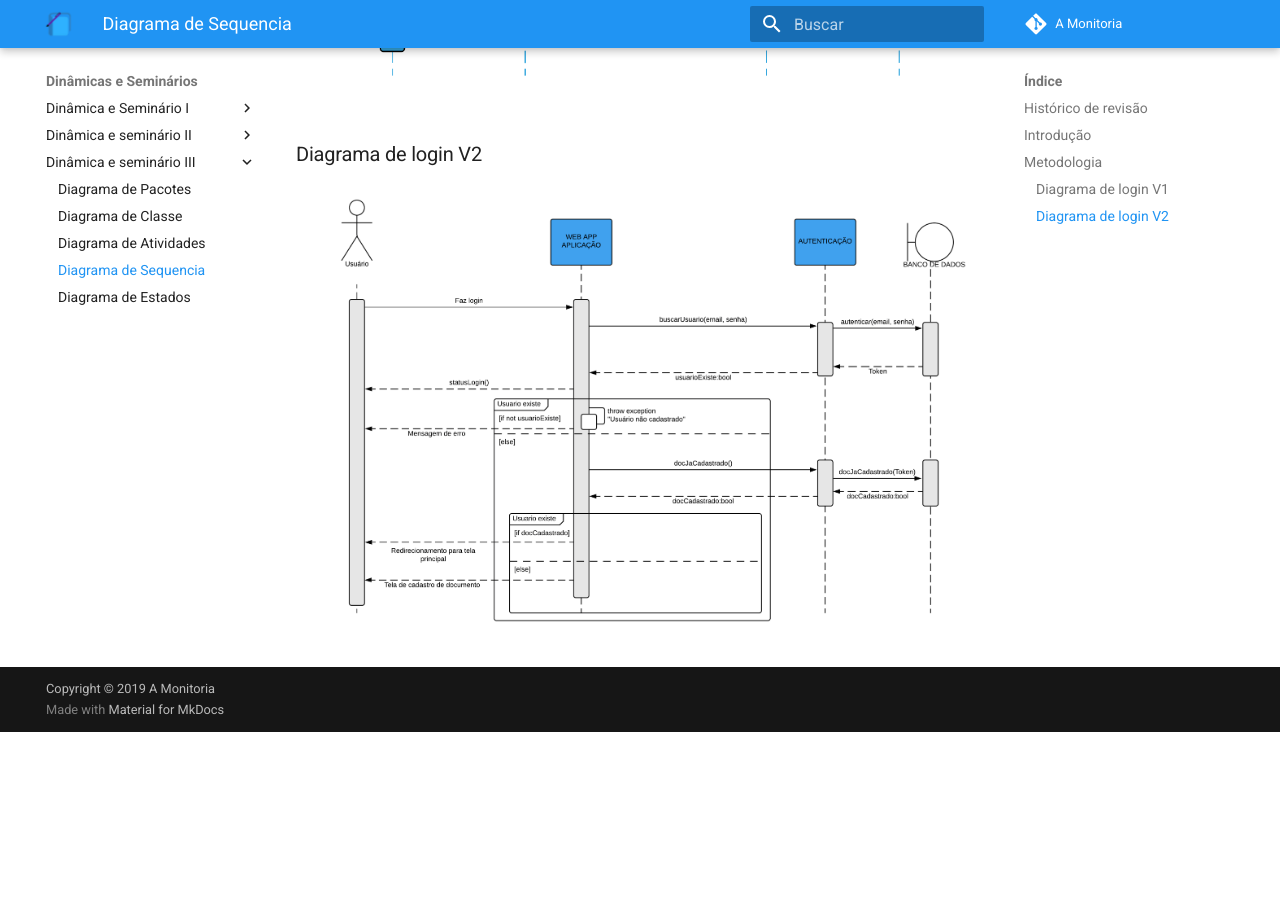
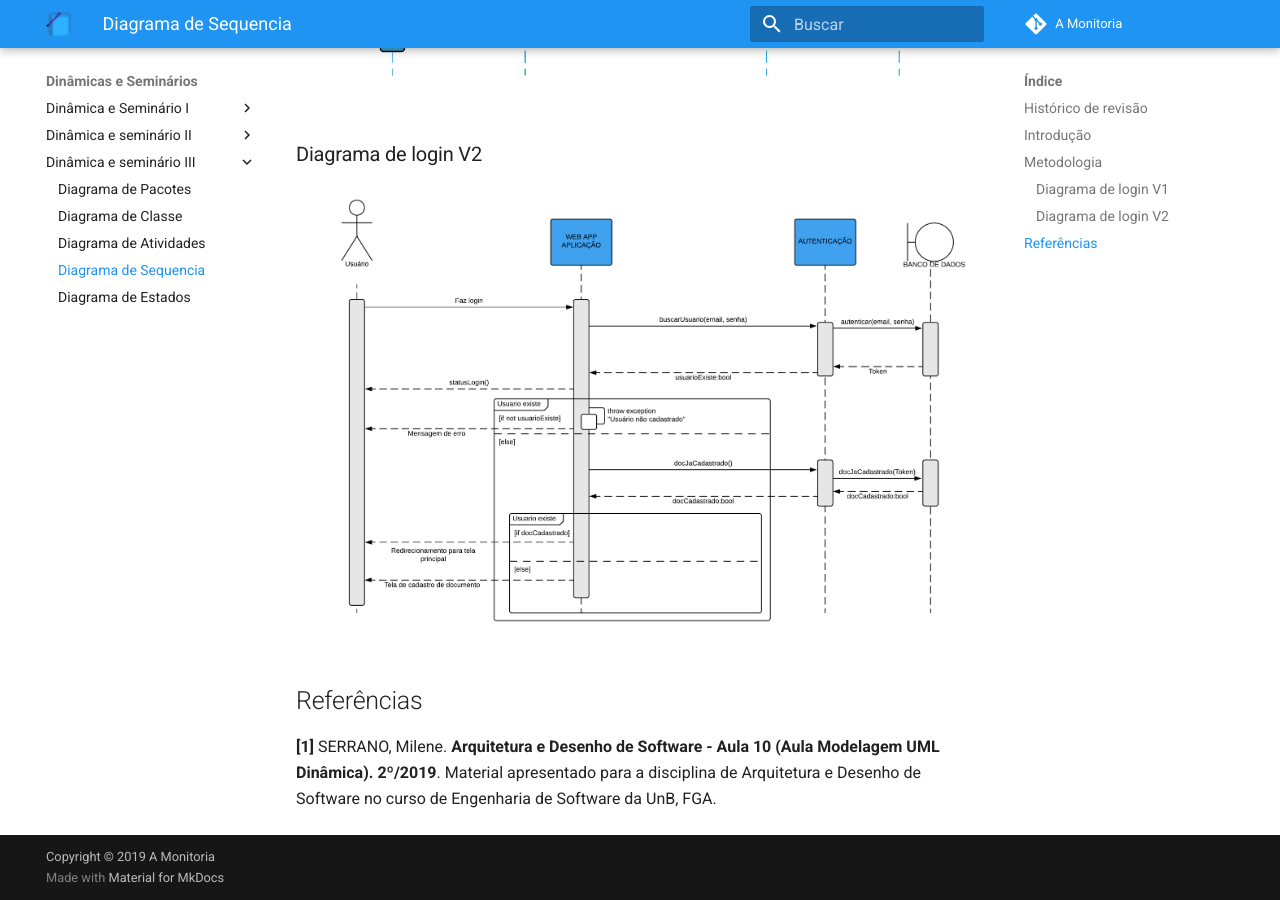
Before and after one commit to 2019-2-arquitetura-desenho/wiki, an MkDocs documentation site: the page built from docs/dinamica_seminario_III/diagrama_seq.md, in a window 1280 px wide and 900 px high, scrolled down 1287 px. Built offline with MkDocs 1.6.1 and Material for MkDocs 9.7.7, drawn with Linux system fonts in a browser that asks for light colours; comment, search, counter and statistics services are not loaded; old or Windows-style settings are respelled for this version of MkDocs; before the commit the page ends 2019 px from its top, so only the background shows below that.

Commit message:
Add References - Diagramas de Sequência

```diff
--- a/docs/dinamica_seminario_III/diagrama_seq.md
+++ b/docs/dinamica_seminario_III/diagrama_seq.md
@@ -23,3 +23,8 @@ Os diagramas de sequência são os diagramas dinâmicos mais relevantes na UML e
 
 ### Diagrama de login V2
 ![Diagrama de login V2](./assets/img/Diagrama_de_sequencia_Login.png)
+
+
+## Referências
+
+**[1]** SERRANO, Milene. **Arquitetura e Desenho de Software - Aula 10 (Aula Modelagem UML Dinâmica). 2º/2019**. Material apresentado para a disciplina de Arquitetura e Desenho de Software no curso de Engenharia de Software da UnB, FGA.
```
